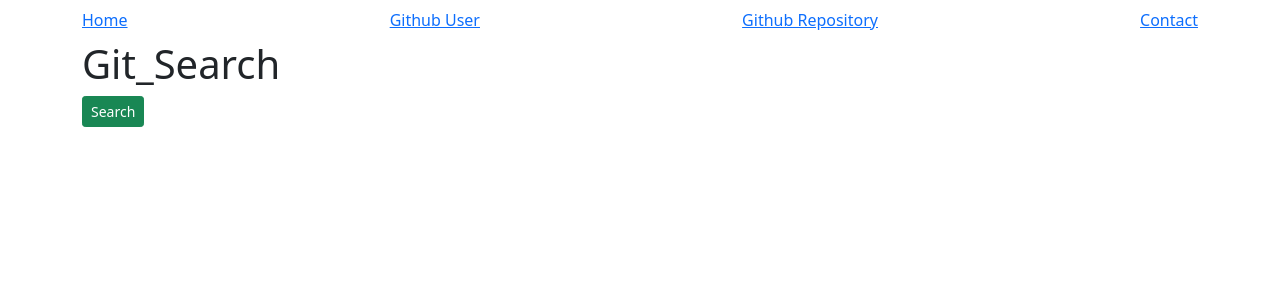
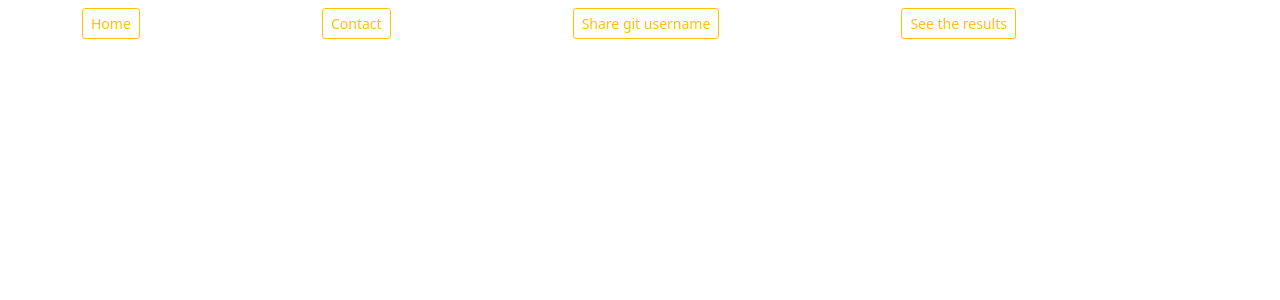
Before and after one commit to VGichuki/github-search, an Angular app: page / in a window 1280 px wide. Shown: the top 300 px of the page. Built offline with nearby package versions, Linux system fonts and the light colour scheme.

Commit message:
make changes to the app.component.html

```diff
--- a/src/app/app.component.html
+++ b/src/app/app.component.html
@@ -1,15 +1,13 @@
 <div class="container">
   <div class="row">
     <div class="navbar">
-      <a href="#home">Home</a>
-      <a href="#user">Github User</a>
-      <a href="#repo">Github Repository</a>
-      <a href="#contact">Contact</a>
+      <a class="btn btn-outline-warning btn-sm" routerLink='/home'>Home</a>
+      <a class="btn btn-outline-warning btn-sm" routerLink='/contact'>Contact</a>
+      <a class="btn btn-outline-warning btn-sm" routerLink='/gitForm'>Share git username</a>
+      <a class="btn btn-outline-warning btn-sm" routerLink='/gitResults'>See the results</a>
+      <router-outlet></router-outlet>
     </div>
-    <div class="header">
-      <h1>Git_Search</h1>
-      <a class="btn btn-success btn-sm">Search</a>
-    </div>
+
 
   </div>
 
```
